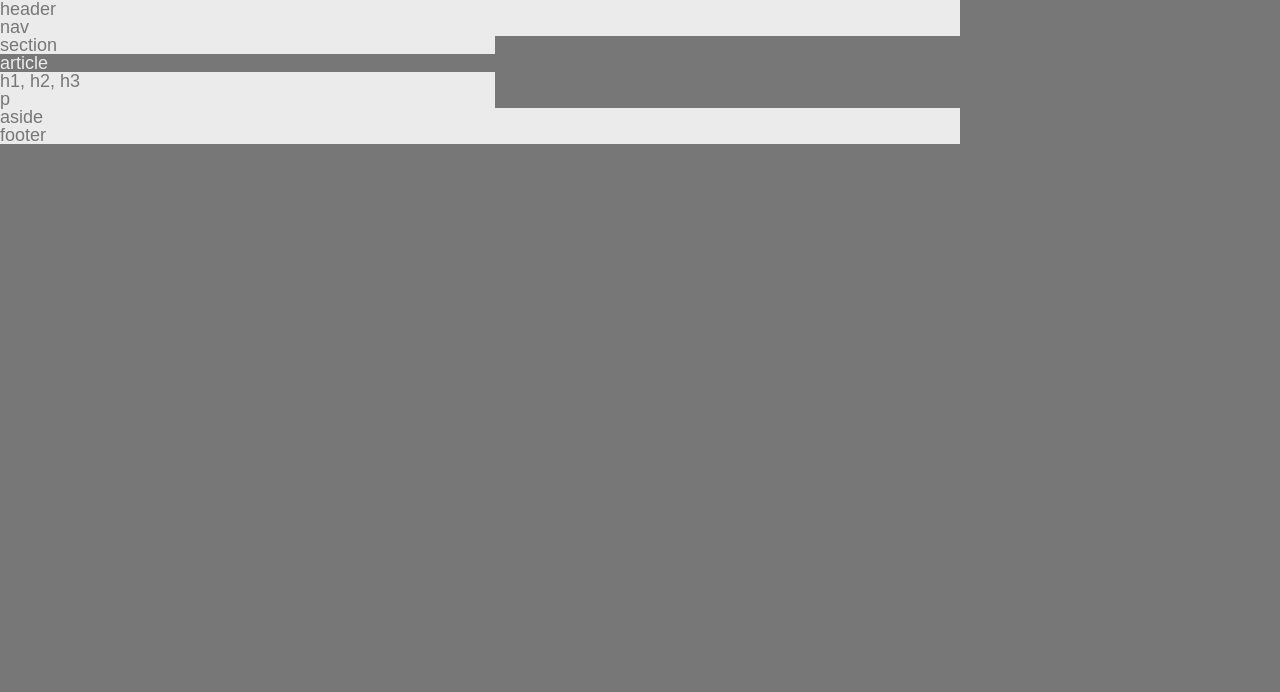
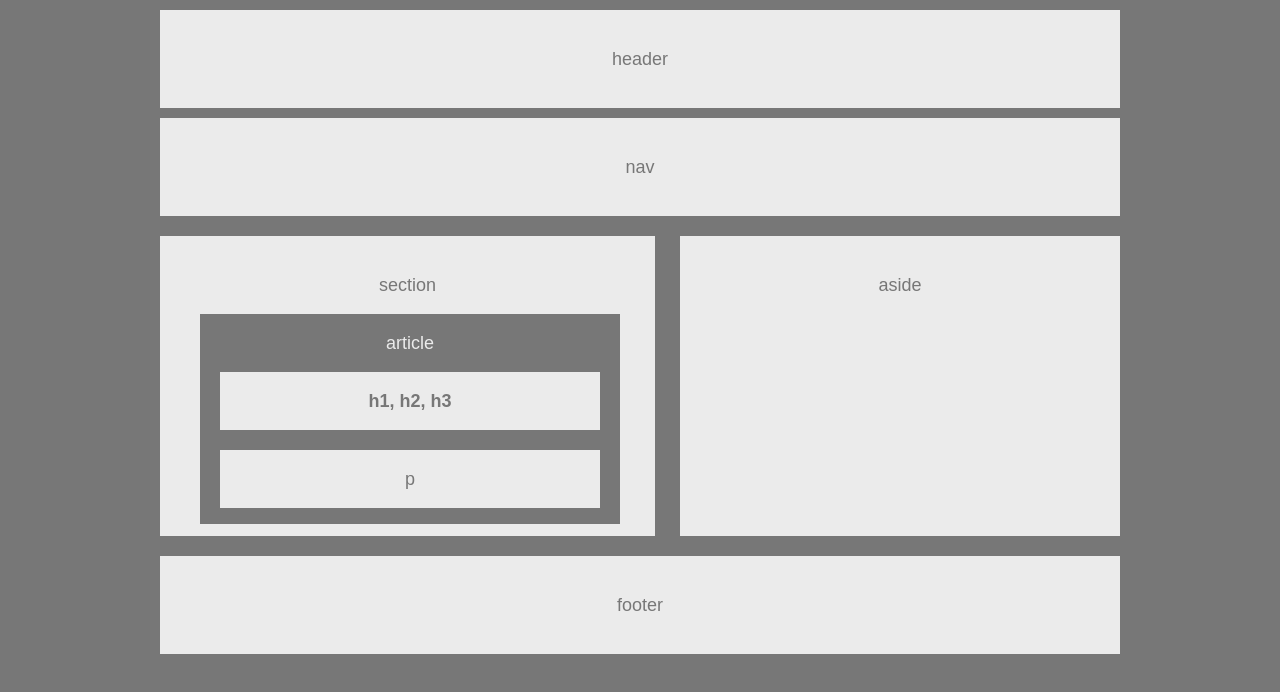
Before and after one commit to kellikells/HW-Wireframe, a plain HTML site: page index2.html in a window 1280 px wide. Drawn offline with Linux system fonts and the light colour scheme.

Commit message:
finishing up changes to stylesheet

```diff
--- a/index2.html
+++ b/index2.html
@@ -19,26 +19,27 @@
         nav
     </nav>
 
-    <!-- this div contains: section, article, header, and p  -->
-    <div>
+    <!-- this div contains: section and aside -->
+    <div class="clearfix">
         <section>
             <h2>section</h2>
 
+        <!-- this div contains article contents -->
+            <div>
                 <article>
                     <h2>article</h2>
-
                     <h1>h1, h2, h3</h1>
                     <p>p</p>
-
                 </article>
+            </div>
         </section>
-    </div>
 
         <aside>
             <h2>aside</h2>
         </aside>
+    </div>
 
-    <footer>
+    <footer class="clearfix">
         footer
     </footer>
 
--- a/style2.css
+++ b/style2.css
@@ -1,5 +1,6 @@
 * {
     box-sizing: border-box;
+    text-align: center;
 }
 
 body {
@@ -8,6 +9,7 @@ body {
     background: #777;
     width: 960px;
     font-size: 18px;
+    margin: 0 auto;
 }
 
 header,
@@ -29,6 +31,60 @@ p {
     background: #ebebeb;
 }
 
+
+header {
+    padding: 40px;
+    margin: 10px 0;
+}
+
+nav {
+    padding: 40px;
+    margin-bottom: 10px;
+}
+
+.clearfix::after {
+    content: " ";
+    display: block;
+    clear: both;
+  }
+
 section {
+    padding: 40px;
+    margin: 10px 10px 10px 0;
+    float: left;
     width: 495px;
+    height: 300px;
 }
+
+article {
+    padding: 20px;
+    margin-top: 20px;
+    height: 210px;
+    width: 420px;
+}
+
+h1 {
+    padding: 20px;
+    margin-top: 20px;
+    font-weight: bold;
+}
+
+p {
+    padding: 20px;
+    margin-top: 20px;
+}
+
+aside {
+    padding: 40px;
+    margin: 10px 0 10px 10px;
+    float: right;
+    width: 440px;
+    height: 300px;
+}
+
+
+
+footer {
+    padding: 40px;
+    margin: 10px 0;
+}
```
Lines whose indentation alone changed are shown as unchanged.
